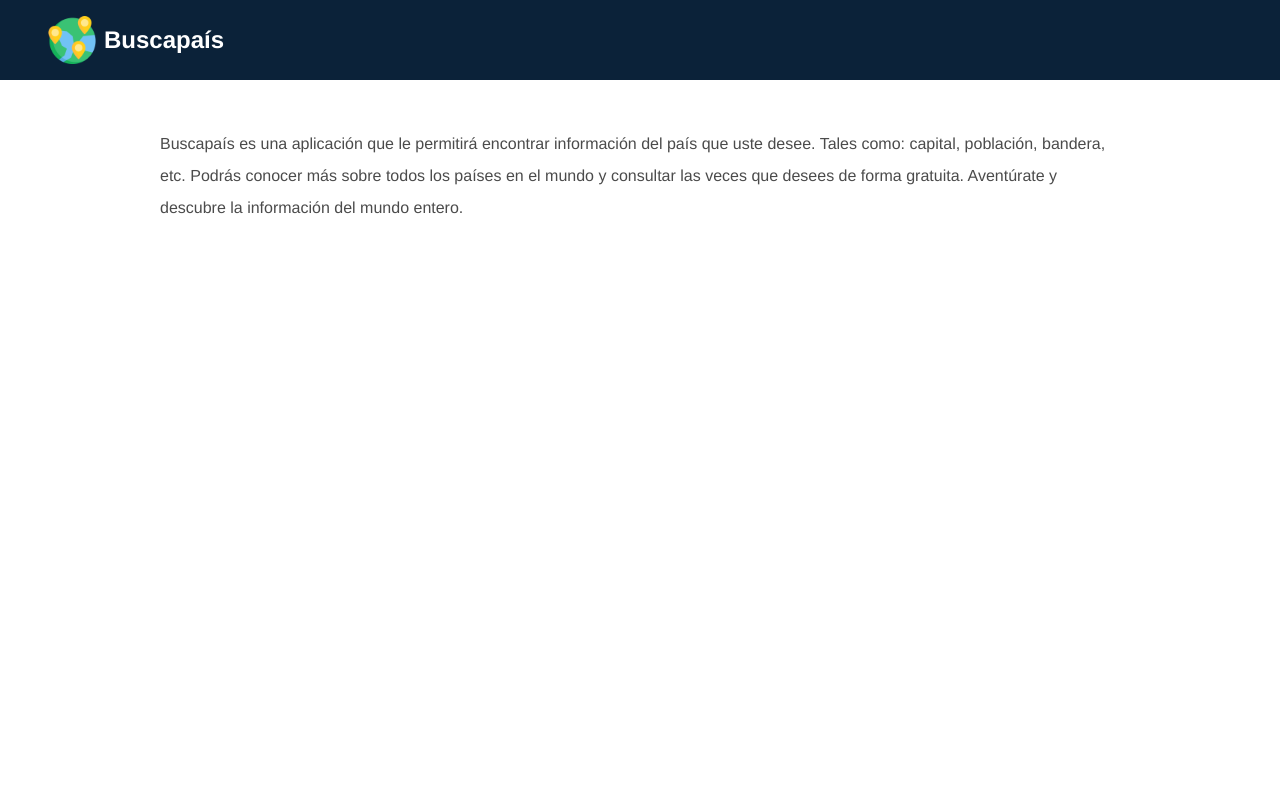
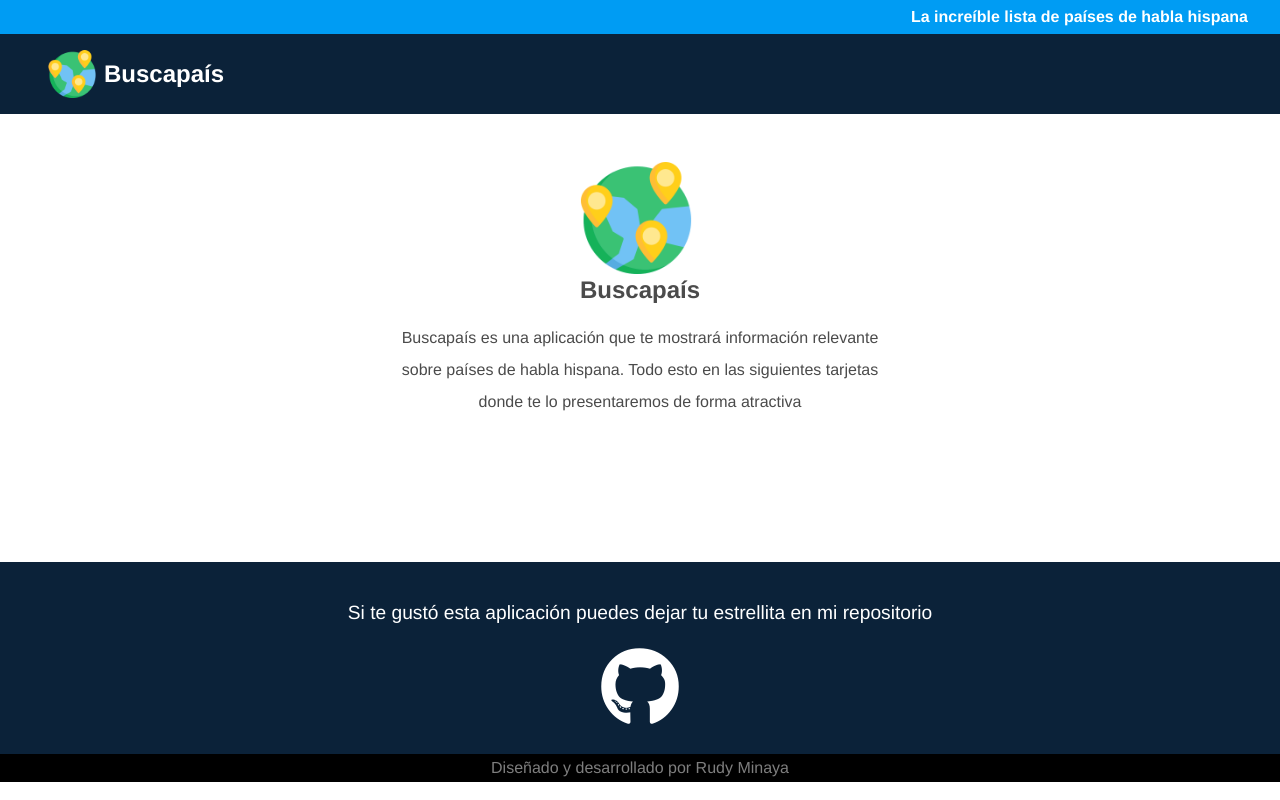
Before and after one commit to rudyminaya/paises, a plain HTML site: page index.html in a window 1280 px wide. Drawn offline with Linux system fonts and the light colour scheme; no server answers.

Commit message:
se terminó de desarrollar el reto técnico con la lista de países

```diff
--- a/index.html
+++ b/index.html
@@ -5,51 +5,56 @@
         <meta http-equiv="X-UA-Compatible" content="IE=edge" />
         <meta name="viewport" content="width=device-width, initial-scale=1.0" />
         <title>Biblioteca de Países</title>
+        <link
+            rel="stylesheet"
+            href="https://use.fontawesome.com/releases/v5.15.2/css/all.css"
+            integrity="sha384-vSIIfh2YWi9wW0r9iZe7RJPrKwp6bG+s9QZMoITbCckVJqGCCRhc+ccxNcdpHuYu"
+            crossorigin="anonymous"
+        />
         <link rel="stylesheet" href="./styles.css" />
     </head>
     <body>
         <!-- Inicializando la sección TOP -->
-        <section></section>
+        <section class="top">
+            La increíble lista de países de habla hispana
+        </section>
 
         <!-- Inicializando el Header -->
         <header>
             <nav class="headerNav">
                 <img class="logo" src="./assets/world.png" />
-                <h1 class="marca">Buscapaís</h1>
+                <h1 class="marcaNegativo">Buscapaís</h1>
             </nav>
         </header>
 
         <!-- Inicializando el Content -->
         <section class="content">
-            <p>
-                Buscapaís es una aplicación que le permitirá encontrar
-                información del país que uste desee. Tales como: capital,
-                población, bandera, etc. Podrás conocer más sobre todos los
-                países en el mundo y consultar las veces que desees de forma
-                gratuita. Aventúrate y descubre la información del mundo entero.
+            <img class="logo contentLogo" src="./assets/world.png" />
+            <h1 class="marca">Buscapaís</h1>
+            <p class="contentParrafo">
+                Buscapaís es una aplicación que te mostrará información
+                relevante sobre países de habla hispana. Todo esto en las
+                siguientes tarjetas donde te lo presentaremos de forma atractiva
             </p>
         </section>
 
         <!-- Inicializando el MainContent -->
         <main class="mainContenedor" id="contenedor">
-            <!-- <div class="card">
-                <div class="cardShadow">
-                    <h5 class="alphaCode">PE</h5>
-                    <img
-                        class="bandera"
-                        src="https://restcountries.eu/data/per.svg"
-                    />
-                    <h3 class="nombrePais">Perú</h3>
-                    <p class="parrafo">Su capital es:</p>
-                    <h3 class="capitalPais">Lima</h3>
-                    <p class="parrafo">
-                        Perú tiene una población que alcanza los 83 millones de
-                        personas.
-                    </p>
-                </div>
-            </div> -->
+            <!-- Aquí se inserta la función de Javascript para contener al listado de banderas -->
         </main>
-
+        <footer>
+            <p>
+                Si te gustó esta aplicación puedes dejar tu estrellita en mi
+                repositorio
+            </p>
+            <a
+                href="https://github.com/rudyminaya/paises"
+                class="fab fa-github iconoGit"
+            ></a>
+        </footer>
+        <div class="bottom">
+            <p>Diseñado y desarrollado por Rudy Minaya</p>
+        </div>
         <script type="text/javascript" src="./index.js"></script>
     </body>
 </html>
--- a/index.js
+++ b/index.js
@@ -1,6 +1,5 @@
 const renderPaises = (paises) => {
     let paisesContent = document.getElementById('contenedor')
-    /* debemos ir de 12 a pais.length 60 */
     let valorFinal = Math.floor(Math.random() * (paises.length - 12) + 12)
     let valorInicial = valorFinal - 12
 
@@ -34,7 +33,7 @@ const renderPaises = (paises) => {
         shadow.appendChild(parrafo)
         nombreCapital.innerText = pais.capital
         shadow.appendChild(nombreCapital)
-        poblacion.innerText = `${pais.name} tiene una población que alcanza a ${pais.population} personas`
+        poblacion.innerText = `${pais.name} tiene una población aproximada de ${pais.population} personas`
         shadow.appendChild(poblacion)
         paisesContent.appendChild(card)
     })
@@ -47,18 +46,3 @@ const obtenerPaises = async () => {
 }
 
 obtenerPaises()
-
-{
-    /* <div class="card">
-    <div class="cardShadow">
-        <h5 class="alphaCode">PE</h5>
-        <img class="imagen" src="https://restcountries.eu/data/per.svg" />
-        <h3 class="nombrePais">Perú</h3>
-        <p class="parrafo">Su capital es:</p>
-        <h3 class="capitalPais">Lima</h3>
-        <p class="parrafo">
-            Perú tiene una población que alcanza los 83 millones de personas.
-        </p>
-    </div>
-</div> */
-}
--- a/styles.css
+++ b/styles.css
@@ -4,6 +4,14 @@
     padding: 0;
     box-sizing: border-box;
     font-family: Helvetica, sans-serif;
+}
+/* ESTILOS DEL TOP */
+.top {
+    background-color: #009cf3;
+    text-align: end;
+    padding: 0.5em 2em;
+    color: white;
+    font-weight: 600;
 }
 
 /*ESTILOS DEL HEADER */
@@ -19,21 +27,35 @@
     margin-right: 0.5em;
 }
 
-.marca {
+.marcaNegativo {
     font-weight: 600;
     color: white;
 }
 
+/* ESTILOS DEL CONTENT */
 .content {
     padding: 3em 10em;
     line-height: 2rem;
     color: #4b4b4b;
+    display: flex;
+    flex-direction: column;
+    align-items: center;
+}
+
+.content img {
+    width: 7em;
+}
+
+.contentParrafo {
+    width: 50%;
+    text-align: center;
+    margin: 1em auto;
 }
 
 /* ESTILOS DEL MAINCONTENT */
 
 .mainContenedor {
-    padding: 5em 5em;
+    padding: 0 5em 5em 5em;
     display: grid;
     grid-template-columns: 1fr 1fr 1fr;
 }
@@ -94,3 +116,40 @@
     font-size: x-large;
     margin-bottom: 1.5em;
 }
+
+/* ESTILOS DEL FOOTER */
+
+footer {
+    display: flex;
+    flex-direction: column;
+    align-items: center;
+    justify-content: center;
+    height: 150px;
+    color: white;
+    font-size: 1.2rem;
+    line-height: 3rem;
+    background-color: #0b2239;
+    padding: 5em;
+}
+
+.iconoGit {
+    font-size: 5rem;
+    background-color: transparent;
+    color: white;
+    border: transparent;
+    margin-top: 10px;
+    text-decoration: none;
+    transition-duration: 100ms;
+}
+
+.iconoGit:hover {
+    transform: scale(1.2);
+}
+
+/* ESTILOS DEL BOTTOM */
+.bottom {
+    text-align: center;
+    padding: 5px 0;
+    background-color: black;
+    color: rgba(255, 255, 255, 0.493);
+}
```
